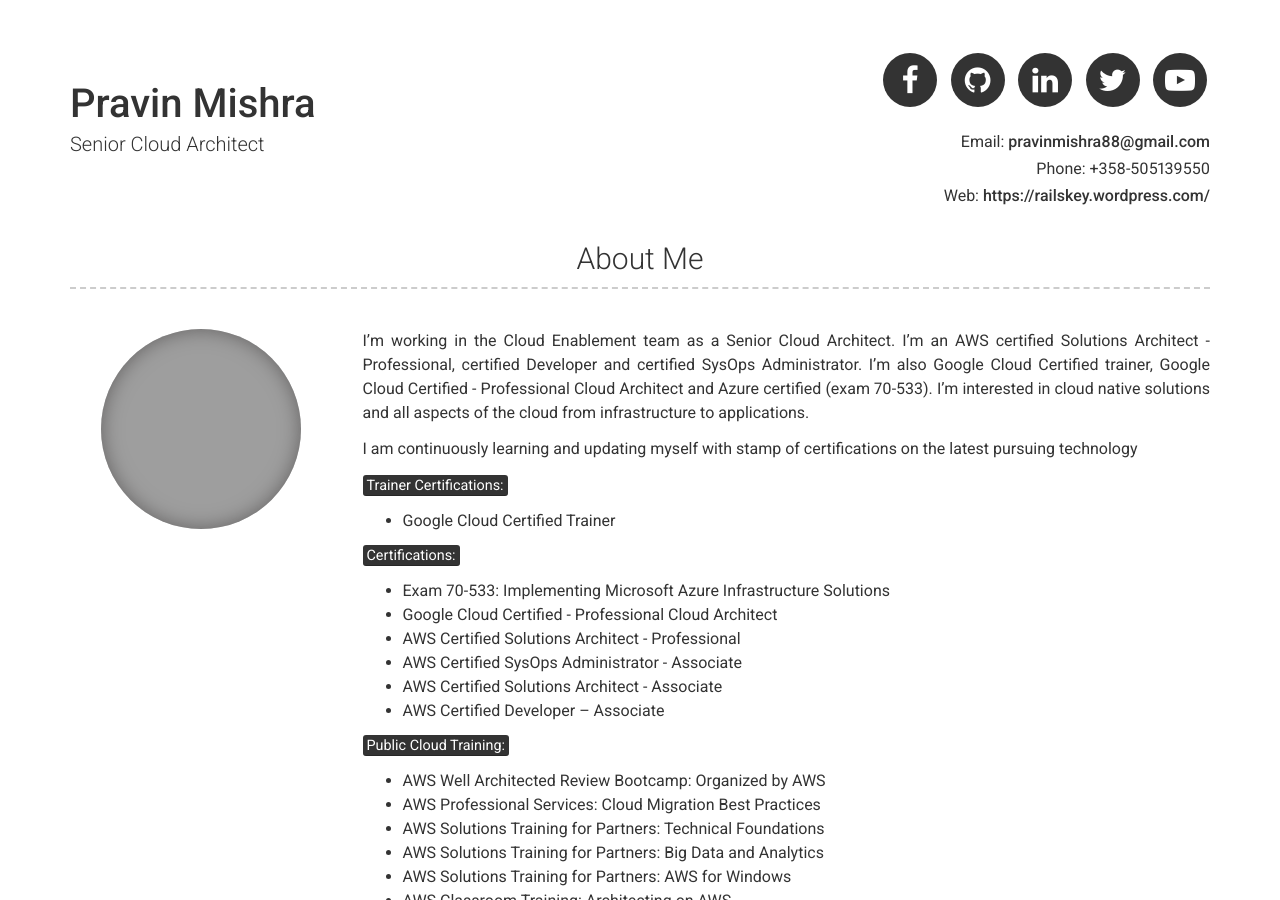
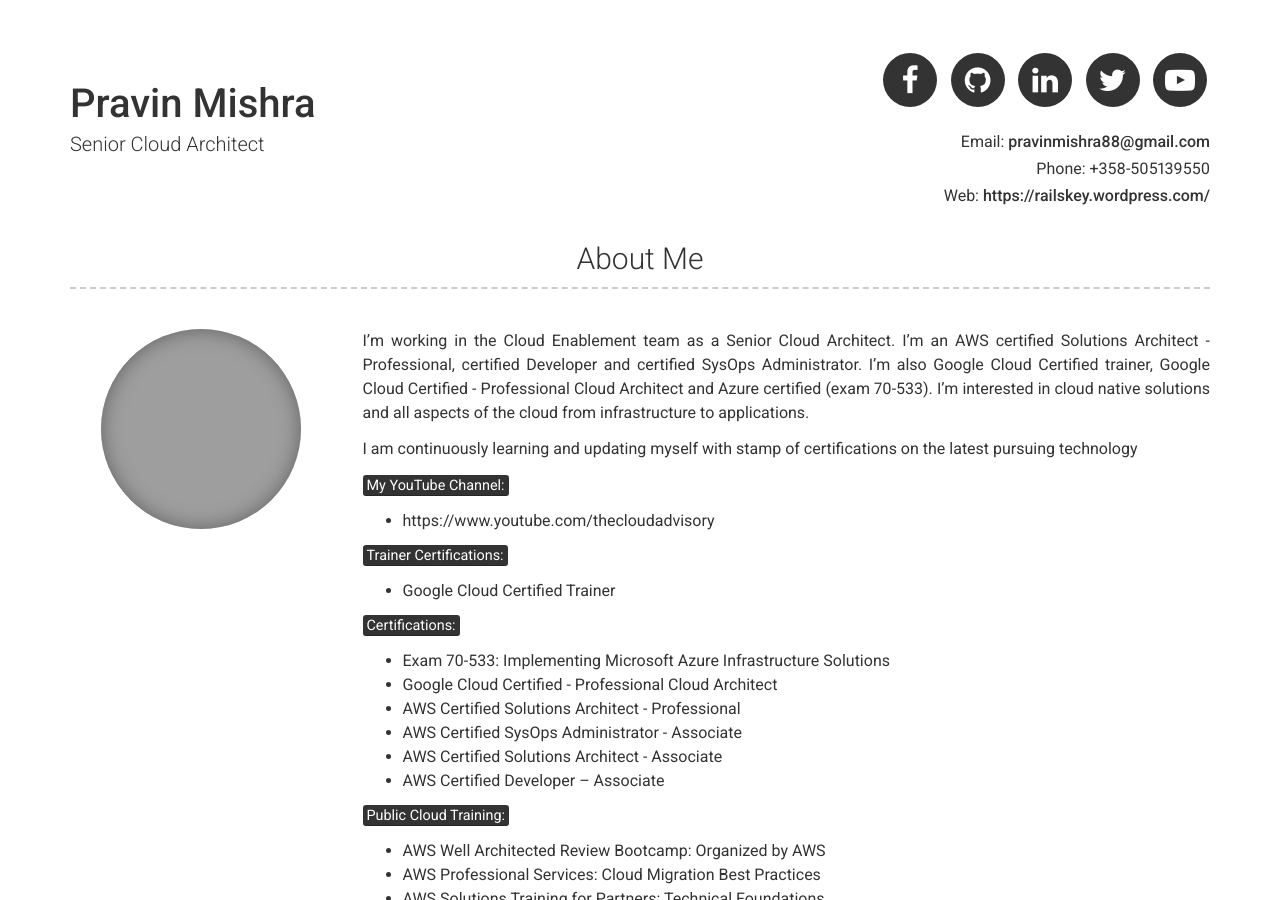
Before and after one commit to diatmpravin/diatmpravin.github.io, a Jekyll site: the page built from index.md, in a window 1280 px wide and 900 px high. Built offline with Jekyll 4.4.1, drawn with Linux system fonts in a browser that asks for light colours; grey boxes are pictures that could not be loaded.

Commit message:
adding channel in summery

```diff
--- a/_config.yml
+++ b/_config.yml
@@ -32,6 +32,9 @@ about_content: | # this will include new lines to allow paragraphs
   cloud native solutions and all aspects of the cloud from infrastructure to applications.
 
   I am continuously learning and updating myself with stamp of certifications on the latest pursuing technology
+
+  <mark>My YouTube Channel:</mark>
+  - https://www.youtube.com/thecloudadvisory
 
   <mark>Trainer Certifications:</mark>
   - Google Cloud Certified Trainer
```
